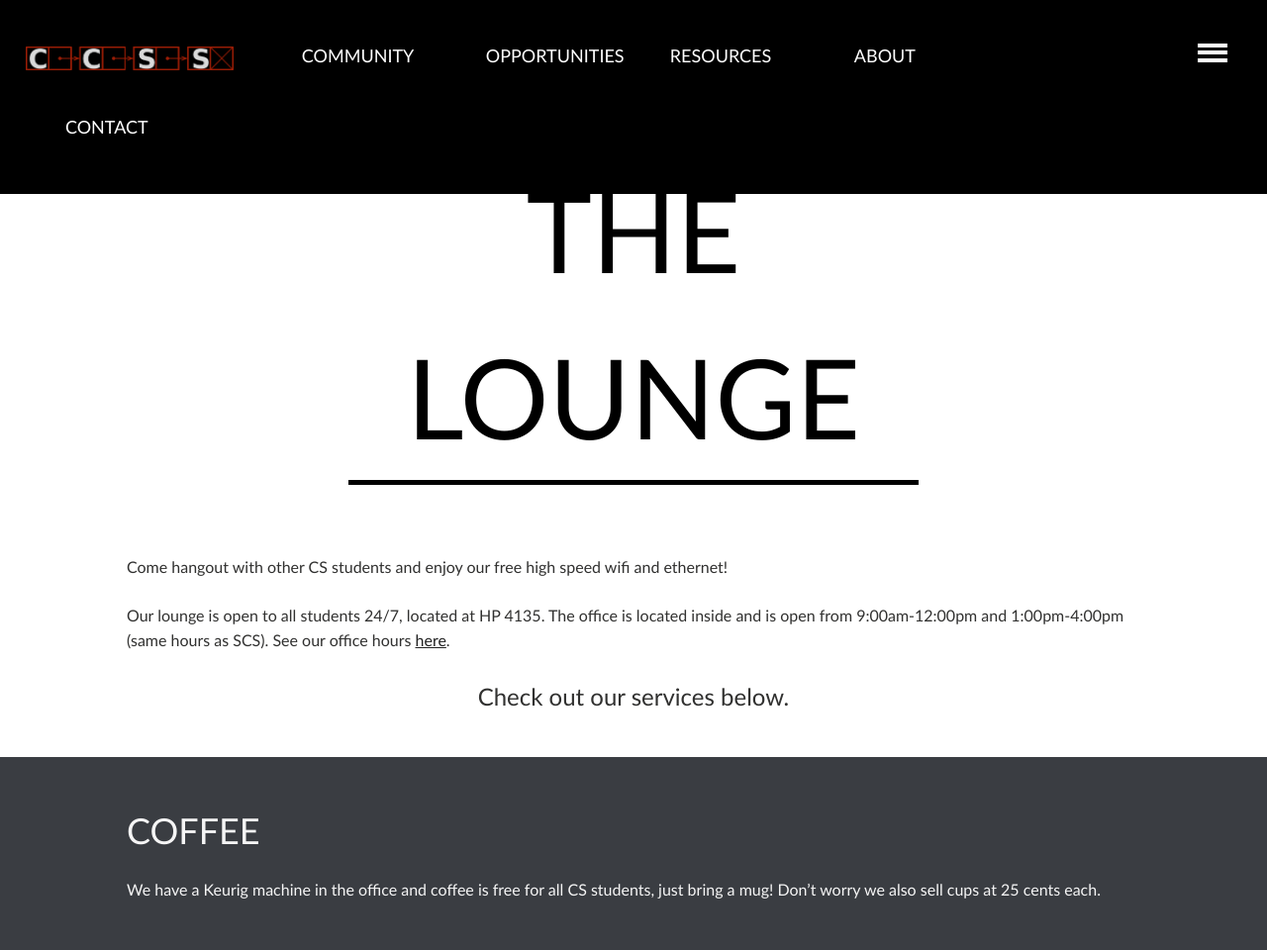
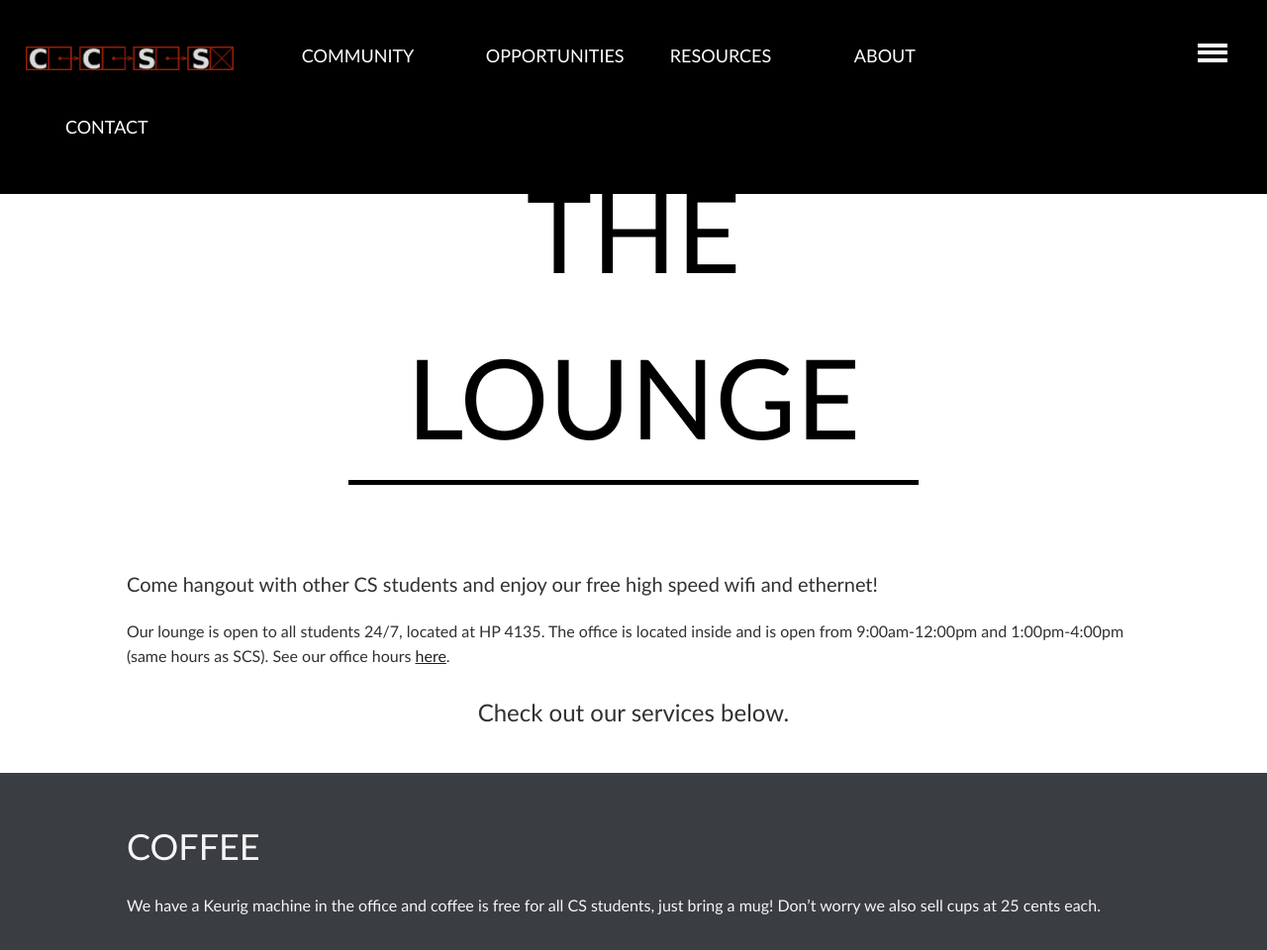
Before and after one commit to brittnylapierre/ccss_web, a Jekyll site: the page built from about/lounge/index.md, in a window 1280 px wide. Shown: the top 960 px of the page at 99% size. Built offline with Jekyll 4.4.1, drawn with Linux system fonts in a browser that asks for light colours; grey boxes are pictures that could not be loaded.

```diff
--- a/about/lounge/index.md
+++ b/about/lounge/index.md
@@ -10,7 +10,7 @@ subjectstyle: >-
 ---
 <!--h1 class='big-page-title centered'>THE LOUNGE</h1-->
 <div class='content-wrap'>
-  <p>Come hangout with other CS students and enjoy our free high speed wifi and ethernet!</p>
+  <h5>Come hangout with other CS students and enjoy our free high speed wifi and ethernet!</h5>
   <p>Our lounge is open to all students 24/7, located at HP 4135. The office is located inside and is open from 9:00am-12:00pm and 1:00pm-4:00pm (same hours as SCS). See our office hours <a href='https://docs.google.com/document/d/12O7-Go1fXleEh2IGSiWVlkZHO7JSalcmu-L9nr9yzX4/edit?usp=sharing'>here</a>.</p>
   <h4 class='centered'>Check out our services below.</h4>
 </div>
```
